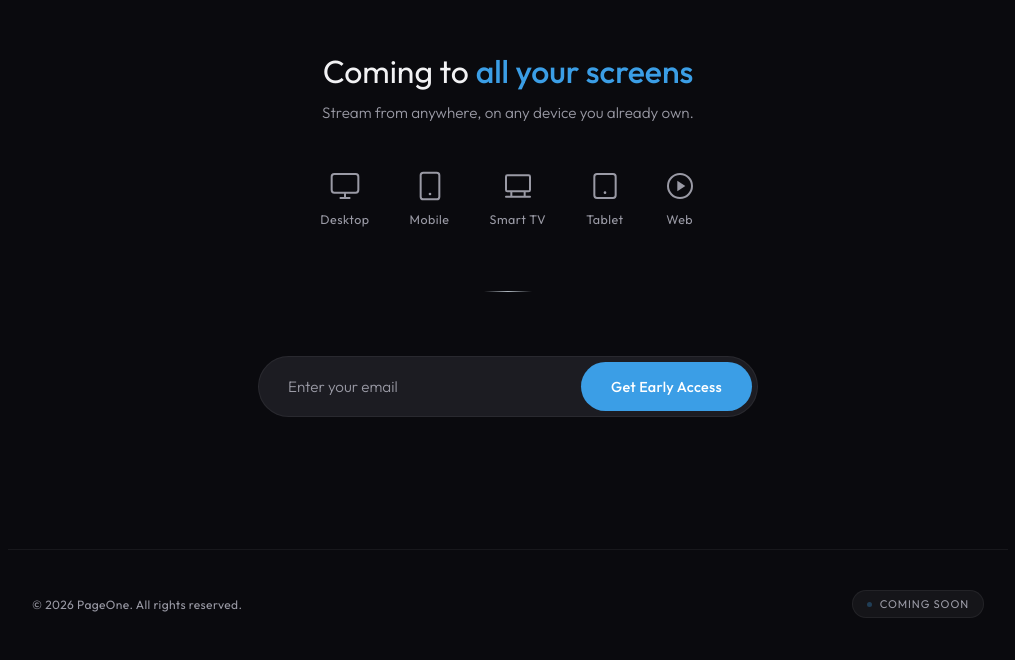
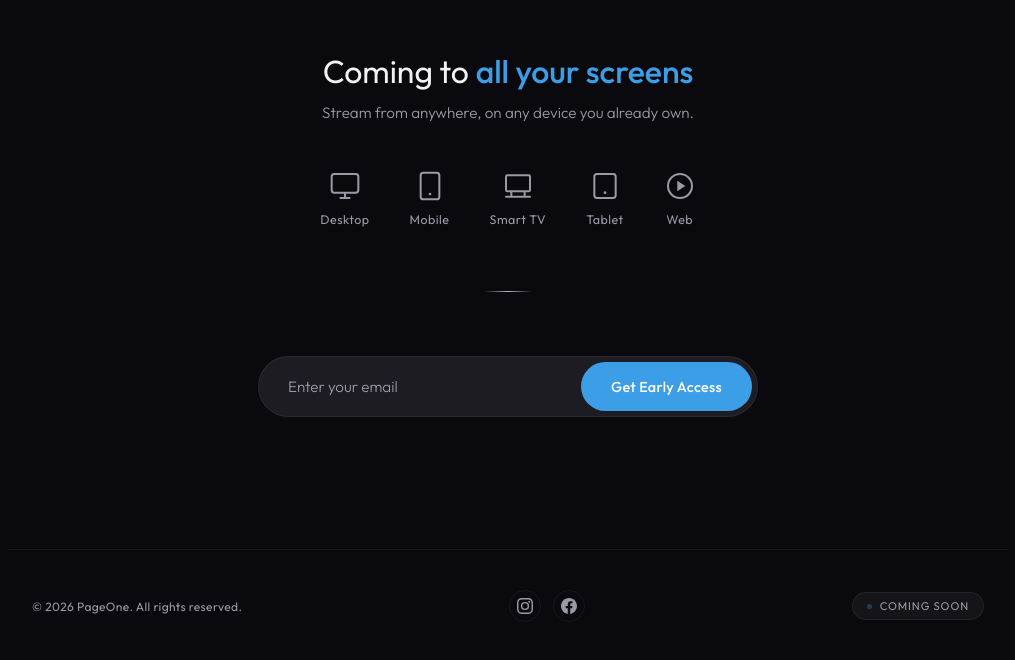
Before and after one commit to wilson-code-collab/pageone-landing, a plain HTML site: page index.html in a window 1280 px wide. Shown: the part 869-1529 px from the top of the page, without its empty margins (132-1147 px from the left). Drawn offline with Linux system fonts and the light colour scheme.

Commit message:
Update index.html

```diff
--- a/index.html
+++ b/index.html
@@ -340,6 +340,33 @@
   color: var(--text-muted);
   letter-spacing: 0.03em;
 }
+.footer-social {
+  display: flex;
+  align-items: center;
+  gap: 12px;
+}
+.social-link {
+  display: flex;
+  align-items: center;
+  justify-content: center;
+  width: 32px;
+  height: 32px;
+  border-radius: 50%;
+  border: 1px solid var(--surface-border);
+  color: var(--text-muted);
+  transition: color 0.3s ease, border-color 0.3s ease;
+  text-decoration: none;
+}
+.social-link:hover {
+  color: var(--text);
+  border-color: var(--surface-border-hover);
+}
+.social-link svg {
+  width: 16px;
+  height: 16px;
+  fill: currentColor;
+}
+
 footer .badge {
   display: inline-flex;
   align-items: center;
@@ -471,6 +498,15 @@
 <!-- ═══ FOOTER ═══ -->
 <footer>
   <span class="copyright">&copy; 2026 PageOne. All rights reserved.</span>
+    <div class="footer-social">
+    <a href="https://www.instagram.com/watchpageone" target="_blank" rel="noopener" class="social-link" aria-label="Instagram">
+      <svg viewBox="0 0 24 24"><path d="M12 2.163c3.204 0 3.584.012 4.85.07 3.252.148 4.771 1.691 4.919 4.919.058 1.265.069 1.645.069 4.849 0 3.205-.012 3.584-.069 4.849-.149 3.225-1.664 4.771-4.919 4.919-1.266.058-1.644.07-4.85.07-3.204 0-3.584-.012-4.849-.07-3.26-.149-4.771-1.699-4.919-4.92-.058-1.265-.07-1.644-.07-4.849 0-3.204.013-3.583.07-4.849.149-3.227 1.664-4.771 4.919-4.919 1.266-.057 1.645-.069 4.849-.069zM12 0C8.741 0 8.333.014 7.053.072 2.695.272.273 2.69.073 7.052.014 8.333 0 8.741 0 12c0 3.259.014 3.668.072 4.948.2 4.358 2.618 6.78 6.98 6.98C8.333 23.986 8.741 24 12 24c3.259 0 3.668-.014 4.948-.072 4.354-.2 6.782-2.618 6.979-6.98.059-1.28.073-1.689.073-4.948 0-3.259-.014-3.667-.072-4.947-.196-4.354-2.617-6.78-6.979-6.98C15.668.014 15.259 0 12 0zm0 5.838a6.162 6.162 0 100 12.324 6.162 6.162 0 000-12.324zM12 16a4 4 0 110-8 4 4 0 010 8zm6.406-11.845a1.44 1.44 0 100 2.881 1.44 1.44 0 000-2.881z"/></svg>
+    </a>
+    <a href="https://www.facebook.com/61588105273257" target="_blank" rel="noopener" class="social-link" aria-label="Facebook">
+      <svg viewBox="0 0 24 24"><path d="M24 12.073c0-6.627-5.373-12-12-12s-12 5.373-12 12c0 5.99 4.388 10.954 10.125 11.854v-8.385H7.078v-3.47h3.047V9.43c0-3.007 1.792-4.669 4.533-4.669 1.312 0 2.686.235 2.686.235v2.953H15.83c-1.491 0-1.956.925-1.956 1.874v2.25h3.328l-.532 3.47h-2.796v8.385C19.612 23.027 24 18.062 24 12.073z"/></svg>
+    </a>
+  </div>
+
   <div class="badge">
     <span class="dot"></span>
     Coming Soon
```
